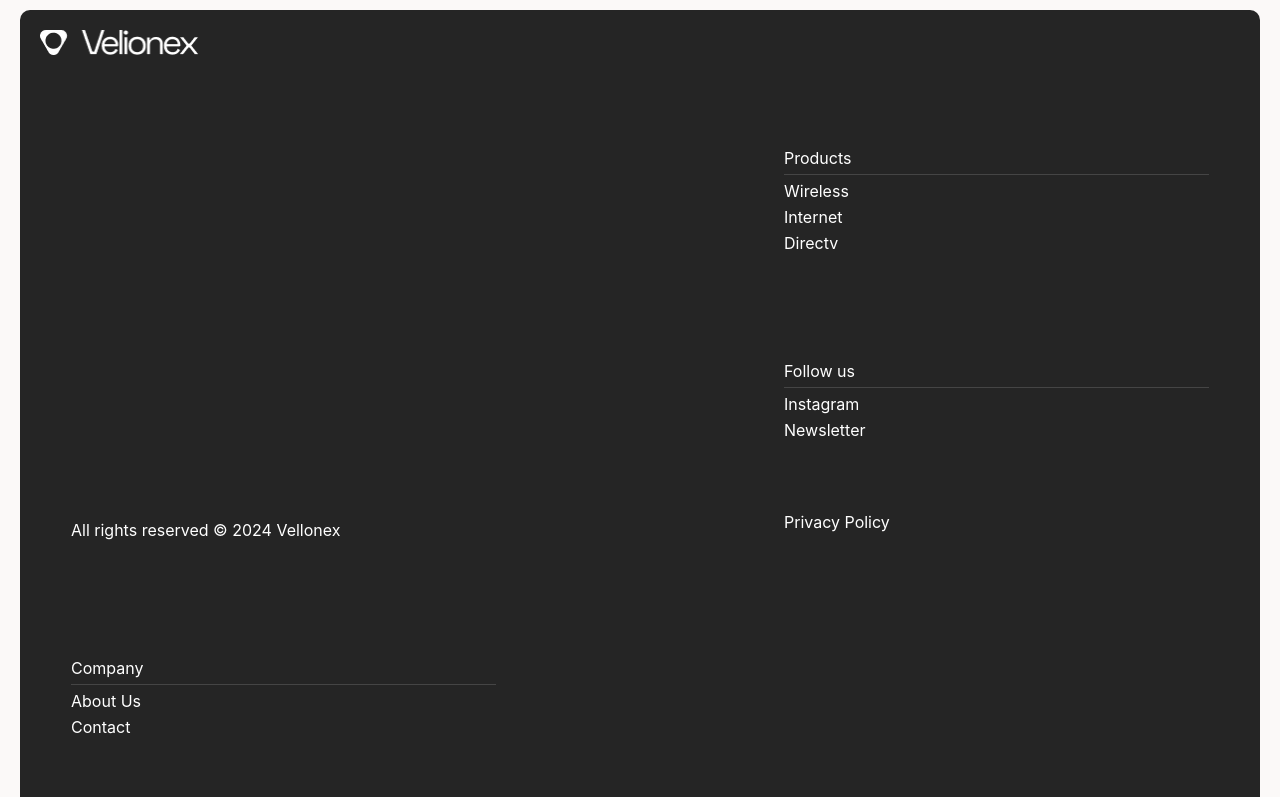
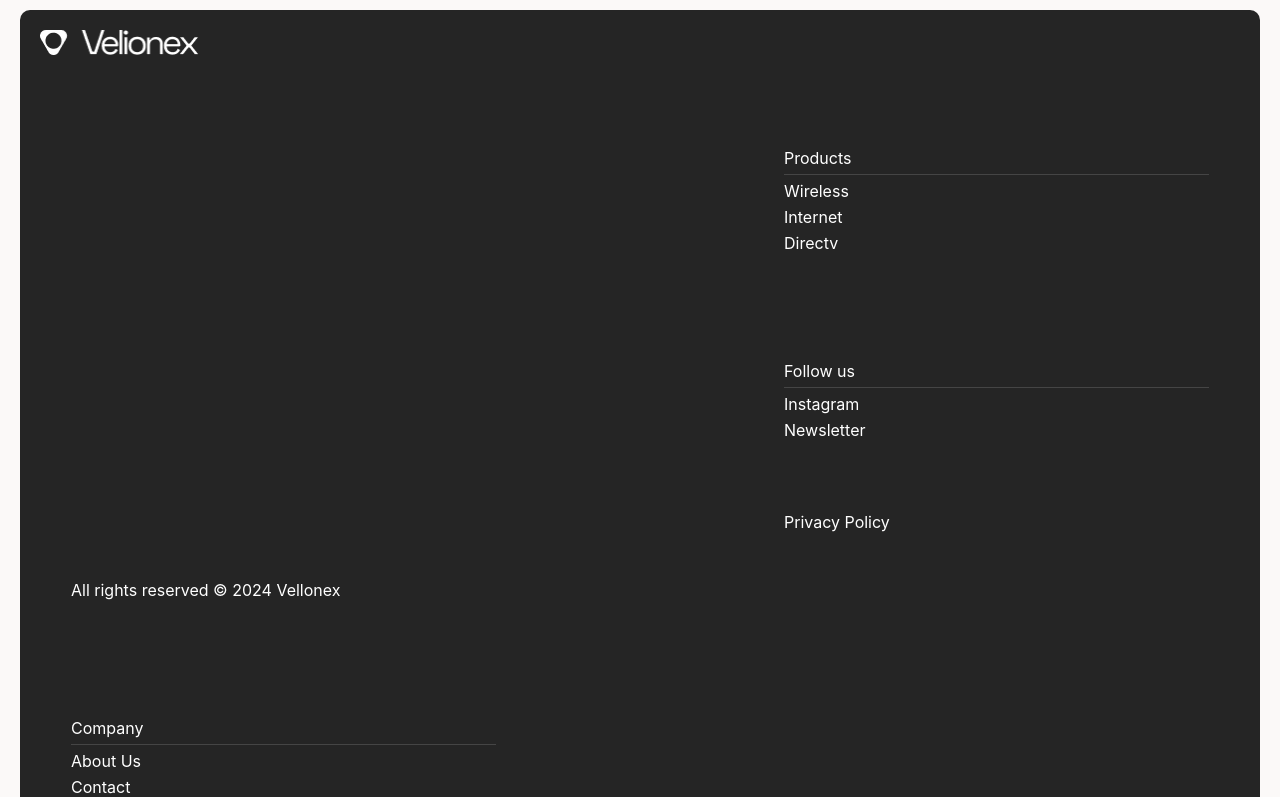
Before and after one commit to GunvantPatwardhan/VelionexLatent, a React (Vite) app in the folder frontend/: page / in a window 1280 px wide. Shown: the part 2693-3490 px from the top of the page. Built offline with nearby package versions, Linux system fonts and the light colour scheme.

Commit message:
Update mt value in footer section of landing page

```diff
--- a/frontend/src/pages/LandingPage.jsx
+++ b/frontend/src/pages/LandingPage.jsx
@@ -645,7 +645,7 @@ const LandingPage = () => {
                 {isWideFooter && (
                   /* Left Section when wide */
                   <Box>
-                    <Text mt="490px" fontSize="16px" lineHeight="20px">
+                    <Text mt="550px" fontSize="16px" lineHeight="20px">
                       All rights reserved © 2024 Vellonex
                     </Text>
                   </Box>
```
